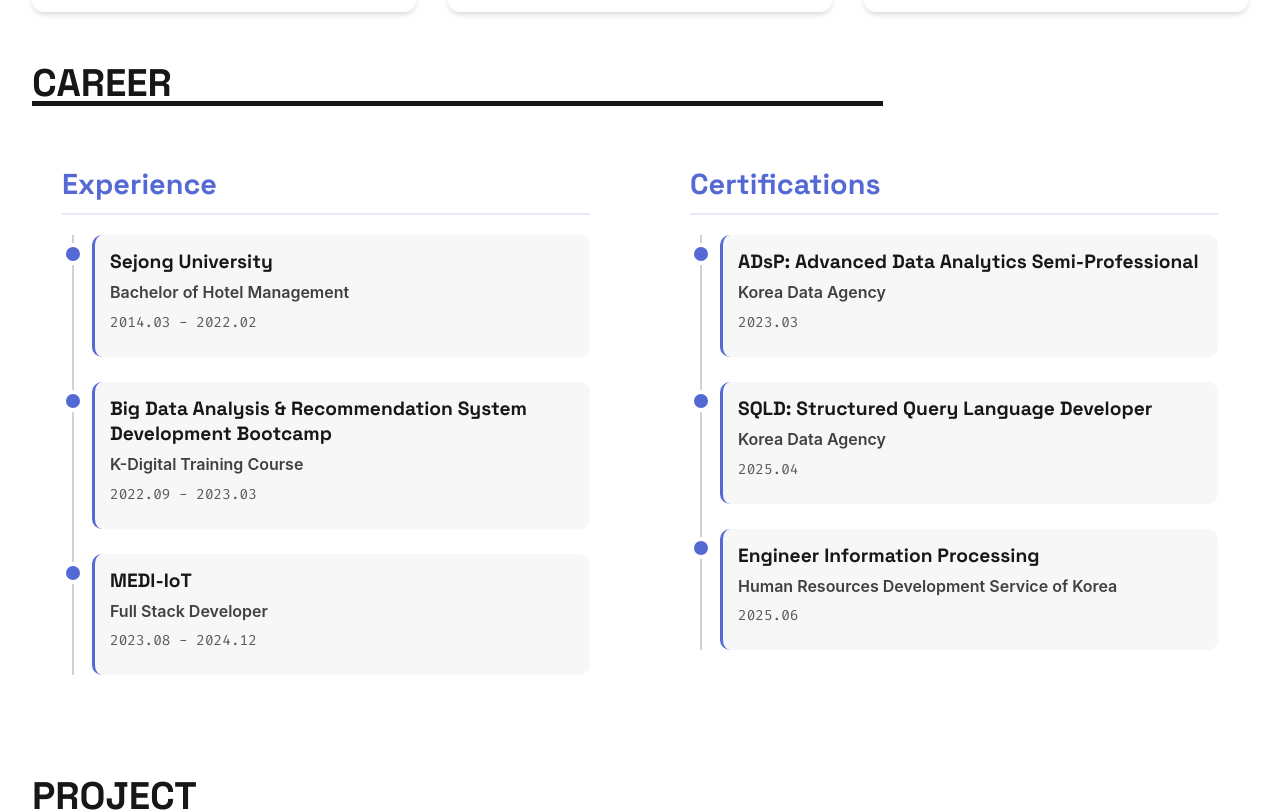
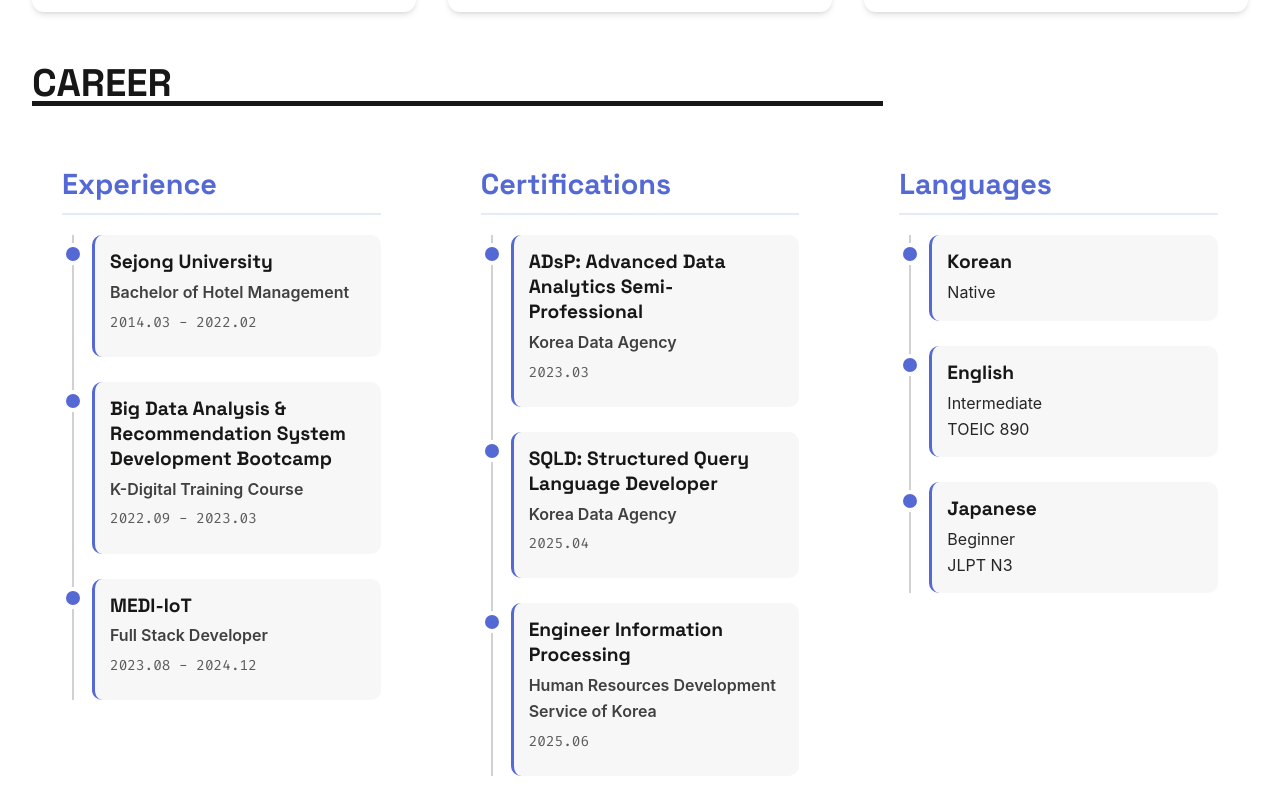
Before and after one commit to EthanYJLee/EthanYJLee.github.io, a React (Create React App) app: page / in a window 1280 px wide. Shown: the part 1340-2152 px from the top of the page. Built offline with nearby package versions, Linux system fonts and the light colour scheme; a small style sheet from the web is missing; a web font is replaced by a local one.

Commit message:
feat: Add languages section to career component with three-column layout

```diff
--- a/src/assets/scss/section/_career.scss
+++ b/src/assets/scss/section/_career.scss
@@ -53,7 +53,8 @@
 
         // Education & Certification Columns
         .education__column,
-        .certification__column {
+        .certification__column,
+        .language__column {
             flex: 1;
             background-color: var(--white);
             // border-radius: 15px;
--- a/src/components/Career.jsx
+++ b/src/components/Career.jsx
@@ -1,22 +1,25 @@
 import React from "react";
 import { careerData } from "../constants";
-import { useTranslation } from 'react-i18next';
+import { useTranslation } from "react-i18next";
 
 const Career = () => {
   const { t } = useTranslation();
-  const experienceData = t('career.experience.lists', { returnObjects: true });
-  const certificationData = t('career.certifications.lists', { returnObjects: true });
+  const experienceData = t("career.experience.lists", { returnObjects: true });
+  const certificationData = t("career.certifications.lists", {
+    returnObjects: true,
+  });
+  const languageData = t("career.languages.lists", { returnObjects: true });
 
   return (
     <section id="career">
       <div className="career__inner">
         <h2 className="career__title">
-          <strong>{t('career.title')}</strong>
+          <strong>{t("career.title")}</strong>
         </h2>
 
         <div className="career__container">
           <div className="education__column">
-            <h3 className="column__title">{t('career.experience.title')}</h3>
+            <h3 className="column__title">{t("career.experience.title")}</h3>
             <div className="timeline">
               {experienceData.map((item, index) => (
                 <div className="timeline__item" key={index}>
@@ -26,8 +29,13 @@ const Career = () => {
                     <p className="timeline__degree">{item.degree}</p>
                     <p className="timeline__period">{item.period}</p>
                     {item.description && (
-                      <p className="timeline__description">{item.description}</p>
+                      <p className="timeline__description">
+                        {item.description}
+                      </p>
                     )}
+                    {/* {item.detail && (
+                      <p>{item.detail}</p>
+                    )} */}
                   </div>
                 </div>
               ))}
@@ -35,7 +43,9 @@ const Career = () => {
           </div>
 
           <div className="certification__column">
-            <h3 className="column__title">{t('career.certifications.title')}</h3>
+            <h3 className="column__title">
+              {t("career.certifications.title")}
+            </h3>
             <div className="timeline">
               {certificationData.map((item, index) => (
                 <div className="timeline__item" key={index}>
@@ -45,7 +55,28 @@ const Career = () => {
                     <p className="timeline__issuer">{item.issuer}</p>
                     <p className="timeline__date">{item.date}</p>
                     {item.description && (
-                      <p className="timeline__description">{item.description}</p>
+                      <p className="timeline__description">
+                        {item.description}
+                      </p>
+                    )}
+                  </div>
+                </div>
+              ))}
+            </div>
+          </div>
+          <div className="language__column">
+            <h3 className="column__title">{t("career.languages.title")}</h3>
+            <div className="timeline">
+              {languageData.map((item, index) => (
+                <div className="timeline__item" key={index}>
+                  <div className="timeline__dot"></div>
+                  <div className="timeline__content">
+                    <h4 className="timeline__title">{item.name}</h4>
+                    {item.level && (
+                      <p className="timeline__level">{item.level}</p>
+                    )}
+                    {item.certification && (
+                      <p className="timeline__certification">{item.certification}</p>
                     )}
                   </div>
                 </div>
--- a/src/i18n/locales/en.json
+++ b/src/i18n/locales/en.json
@@ -35,7 +35,8 @@
           {
             "institution": "Big Data Analysis & Recommendation System Development Bootcamp",
             "degree": "K-Digital Training Course",
-            "period": "2022.09 - 2023.03"
+            "period": "2022.09 - 2023.03",
+            "detail": "detail >"
           },
           {
             "institution": "MEDI-IoT",
@@ -65,6 +66,25 @@
           }
 
         ]
+    },
+    "languages": {
+      "title": "Languages",
+      "lists": [
+        {
+          "name": "Korean",
+          "level": "Native"
+        },
+        {
+          "name": "English",
+          "level": "Intermediate",
+          "certification": "TOEIC 890"
+        },
+        {
+          "name": "Japanese",
+          "level": "Beginner",
+          "certification": "JLPT N3"
+        }
+      ]
     }
   },
   "work": {
--- a/src/i18n/locales/ko.json
+++ b/src/i18n/locales/ko.json
@@ -64,6 +64,24 @@
               "date": "2025.06"
             }
         ]
+    },
+    "languages": {
+      "title": "언어",
+      "lists": [
+        {
+          "name": "한국어"
+        },
+        {
+          "name": "영어",
+          "level": "중급",
+          "certification": "TOEIC 890"
+        },
+        {
+          "name": "일본어",
+          "level": "초급",
+          "certification": "JLPT N3"
+        }
+      ]
     }
   },
   "work": {
```
